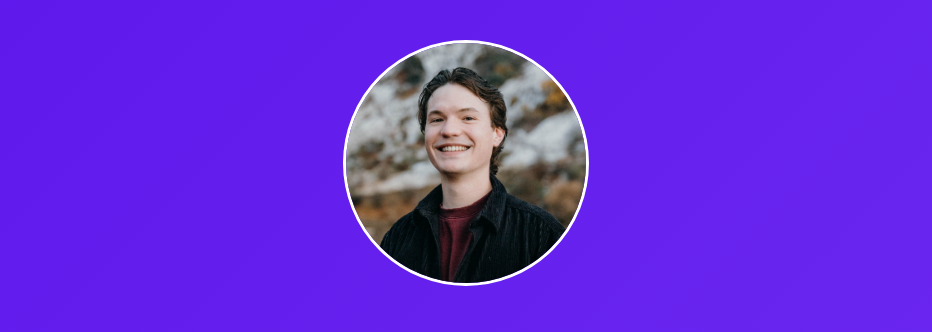
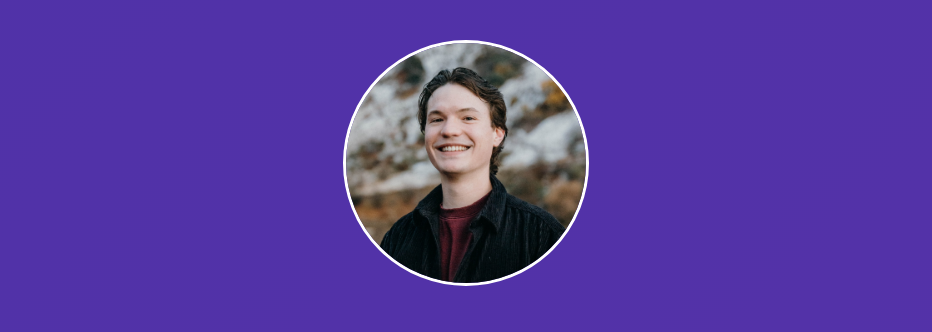
Before and after one commit to starkskrats/starkskrats.github.io, a plain HTML site: page index.html in a window 1280 px wide. Shown: the top 332 px of the page, without its empty margins (174-1106 px from the left). Drawn offline with Linux system fonts and the light colour scheme.

Commit message:
Update index.html

```diff
--- a/index.html
+++ b/index.html
@@ -8,7 +8,7 @@
     body {
       margin: 0;
       font-family: 'Segoe UI', Tahoma, Geneva, Verdana, sans-serif;
-      background: linear-gradient(135deg, #5e17eb, #8c52ff);
+      background: linear-gradient(135deg, #5032a8, #5d32a8);
       color: #fff;
       display: flex;
       flex-direction: column;
```
